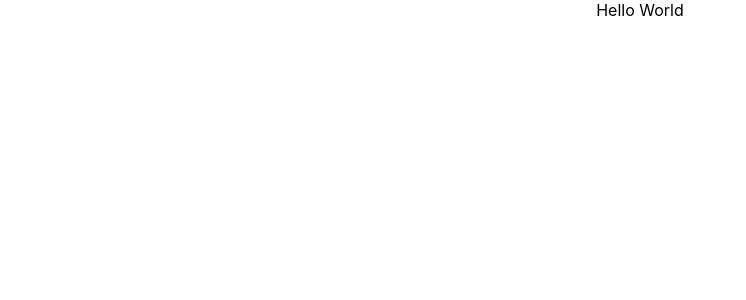
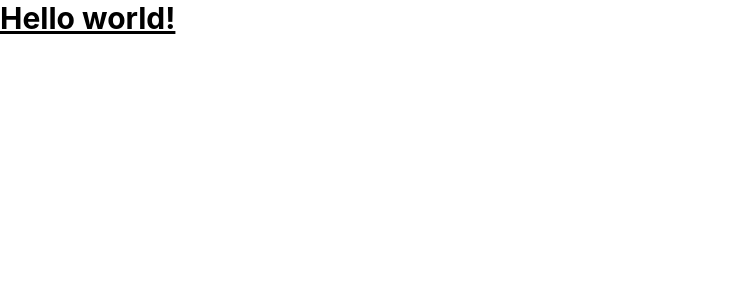
Before and after one commit to nmozzer/DevOpsUniProject, a React (Create React App) app in the folder packages/frontend/: page / in a window 1280 px wide. Shown: the top 300 px of the page, without its empty margins (0-746 px from the left). Built offline with nearby package versions, Linux system fonts and the light colour scheme.

Commit message:
Add tailwindCSS to frontend

```diff
--- a/packages/frontend/package.json
+++ b/packages/frontend/package.json
@@ -40,5 +40,10 @@
             "last 1 firefox version",
             "last 1 safari version"
         ]
+    },
+    "devDependencies": {
+        "autoprefixer": "^10.4.11",
+        "postcss": "^8.4.16",
+        "tailwindcss": "^3.1.8"
     }
 }
--- /dev/null
+++ b/packages/frontend/postcss.config.js
@@ -0,0 +1,6 @@
+module.exports = {
+  plugins: {
+    tailwindcss: {},
+    autoprefixer: {},
+  },
+}
--- a/packages/frontend/src/App.tsx
+++ b/packages/frontend/src/App.tsx
@@ -3,7 +3,7 @@
 import './css/App.css';
 
 function App() {
-  return <div className="App">Hello World</div>;
+  return <h1 className="text-3xl font-bold underline">Hello world!</h1>;
 }
 
 export default App;
--- a/packages/frontend/src/css/index.css
+++ b/packages/frontend/src/css/index.css
@@ -1,3 +1,7 @@
+@tailwind base;
+@tailwind components;
+@tailwind utilities;
+
 body {
   margin: 0;
   font-family: -apple-system, BlinkMacSystemFont, 'Segoe UI', 'Roboto', 'Oxygen',
--- /dev/null
+++ b/packages/frontend/tailwind.config.js
@@ -0,0 +1,7 @@
+module.exports = {
+    content: ['./src/**/*.{js,jsx,ts,tsx}'],
+    theme: {
+        extend: {},
+    },
+    plugins: [],
+};
```
Also changed, not shown: 1 other file (tests, documents, lock files or other folders).
